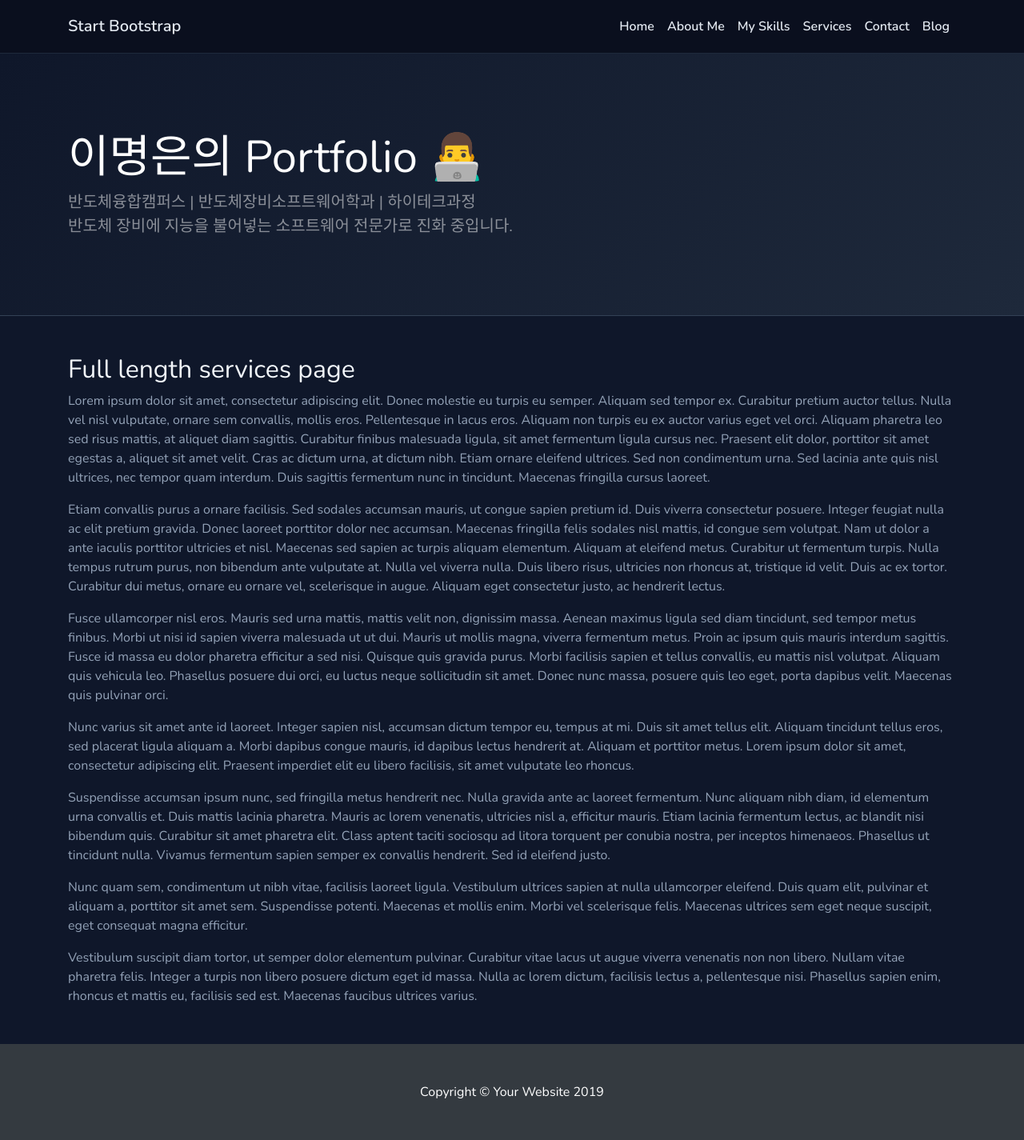
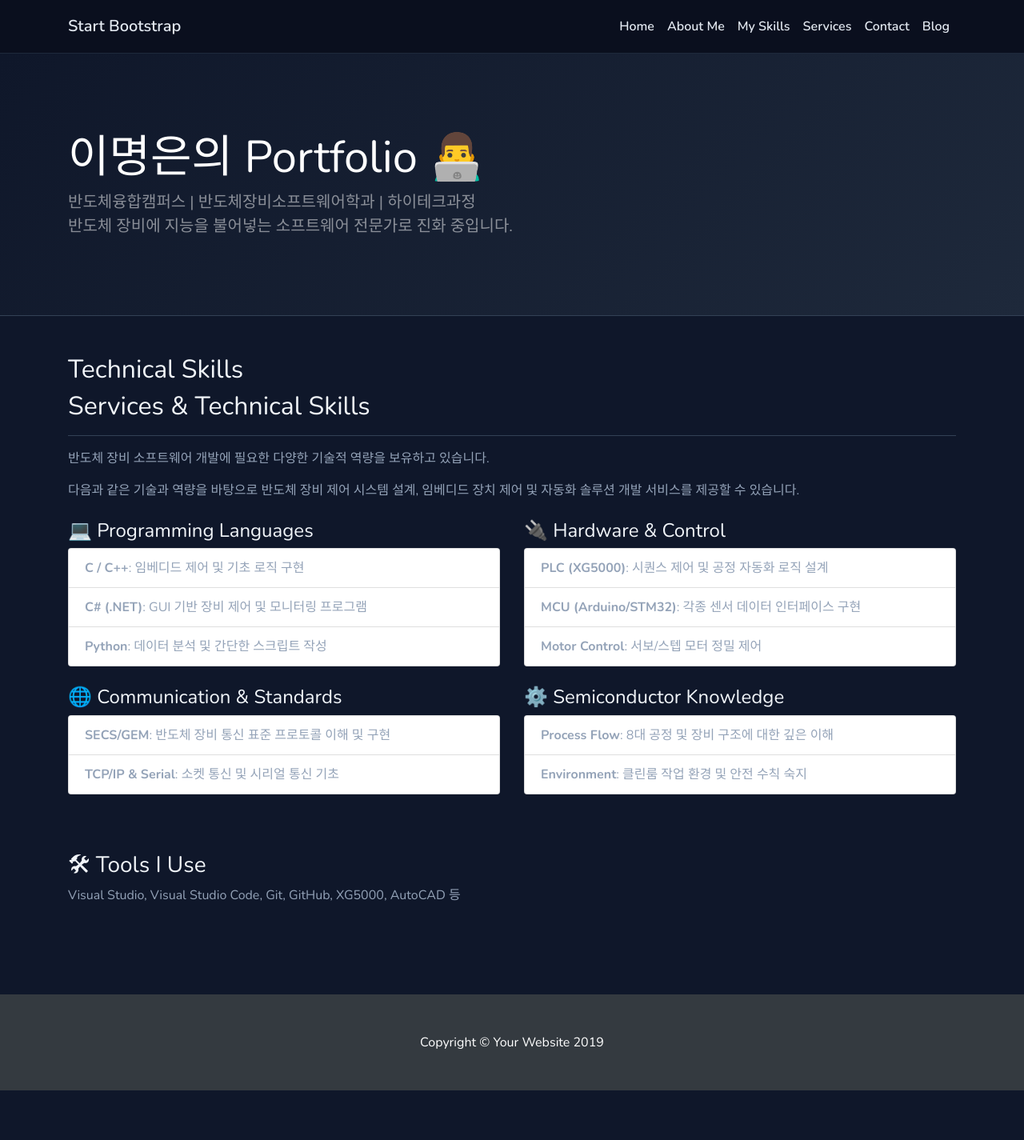
Before and after one commit to lee-myeong-eun/lee-myeong-eun.github.io, a Jekyll site: the page built from _pages/services.md, in a window 1280 px wide. Shown: the whole page at 80% size. Built offline with Jekyll 4.4.1, drawn with Linux system fonts in a browser that asks for light colours; our own code applies the rules of GitHub Pages for plain Markdown files; after the commit the page ends 1363 px from its top, so only the background shows below that.

Commit message:
Update services.md

```diff
--- a/_pages/services.md
+++ b/_pages/services.md
@@ -1,20 +1,52 @@
 ---
 layout: default
-permalink: /services/
+title: My Skills
+title: Services & Skills
+permalink: /skills/
 ---
+<div class="row">
+  <div class="col-md-12 mb-5">
+    <h2>Technical Skills</h2>
+    <h2>Services & Technical Skills</h2>
+    <hr />
+    <p>반도체 장비 소프트웨어 개발에 필요한 다양한 기술적 역량을 보유하고 있습니다.</p>
+    <p>다음과 같은 기술과 역량을 바탕으로 반도체 장비 제어 시스템 설계, 임베디드 장치 제어 및 자동화 솔루션 개발 서비스를 제공할 수 있습니다.</p>
+    <div class="row mt-4">
+      <div class="col-md-6 mb-4">
+        <h4>💻 Programming Languages</h4>
+        <ul class="list-group">
+          <li class="list-group-item"><strong>C / C++</strong>: 임베디드 제어 및 기초 로직 구현</li>
+          <li class="list-group-item"><strong>C# (.NET)</strong>: GUI 기반 장비 제어 및 모니터링 프로그램</li>
+          <li class="list-group-item"><strong>Python</strong>: 데이터 분석 및 간단한 스크립트 작성</li>
+        </ul>
+      </div>
 
-## Full length services page
-
-Lorem ipsum dolor sit amet, consectetur adipiscing elit. Donec molestie eu turpis eu semper. Aliquam sed tempor ex. Curabitur pretium auctor tellus. Nulla vel nisl vulputate, ornare sem convallis, mollis eros. Pellentesque in lacus eros. Aliquam non turpis eu ex auctor varius eget vel orci. Aliquam pharetra leo sed risus mattis, at aliquet diam sagittis. Curabitur finibus malesuada ligula, sit amet fermentum ligula cursus nec. Praesent elit dolor, porttitor sit amet egestas a, aliquet sit amet velit. Cras ac dictum urna, at dictum nibh. Etiam ornare eleifend ultrices. Sed non condimentum urna. Sed lacinia ante quis nisl ultrices, nec tempor quam interdum. Duis sagittis fermentum nunc in tincidunt. Maecenas fringilla cursus laoreet.
-
-Etiam convallis purus a ornare facilisis. Sed sodales accumsan mauris, ut congue sapien pretium id. Duis viverra consectetur posuere. Integer feugiat nulla ac elit pretium gravida. Donec laoreet porttitor dolor nec accumsan. Maecenas fringilla felis sodales nisl mattis, id congue sem volutpat. Nam ut dolor a ante iaculis porttitor ultricies et nisl. Maecenas sed sapien ac turpis aliquam elementum. Aliquam at eleifend metus. Curabitur ut fermentum turpis. Nulla tempus rutrum purus, non bibendum ante vulputate at. Nulla vel viverra nulla. Duis libero risus, ultricies non rhoncus at, tristique id velit. Duis ac ex tortor. Curabitur dui metus, ornare eu ornare vel, scelerisque in augue. Aliquam eget consectetur justo, ac hendrerit lectus.
-
-Fusce ullamcorper nisl eros. Mauris sed urna mattis, mattis velit non, dignissim massa. Aenean maximus ligula sed diam tincidunt, sed tempor metus finibus. Morbi ut nisi id sapien viverra malesuada ut ut dui. Mauris ut mollis magna, viverra fermentum metus. Proin ac ipsum quis mauris interdum sagittis. Fusce id massa eu dolor pharetra efficitur a sed nisi. Quisque quis gravida purus. Morbi facilisis sapien et tellus convallis, eu mattis nisl volutpat. Aliquam quis vehicula leo. Phasellus posuere dui orci, eu luctus neque sollicitudin sit amet. Donec nunc massa, posuere quis leo eget, porta dapibus velit. Maecenas quis pulvinar orci.
-
-Nunc varius sit amet ante id laoreet. Integer sapien nisl, accumsan dictum tempor eu, tempus at mi. Duis sit amet tellus elit. Aliquam tincidunt tellus eros, sed placerat ligula aliquam a. Morbi dapibus congue mauris, id dapibus lectus hendrerit at. Aliquam et porttitor metus. Lorem ipsum dolor sit amet, consectetur adipiscing elit. Praesent imperdiet elit eu libero facilisis, sit amet vulputate leo rhoncus.
-
-Suspendisse accumsan ipsum nunc, sed fringilla metus hendrerit nec. Nulla gravida ante ac laoreet fermentum. Nunc aliquam nibh diam, id elementum urna convallis et. Duis mattis lacinia pharetra. Mauris ac lorem venenatis, ultricies nisl a, efficitur mauris. Etiam lacinia fermentum lectus, ac blandit nisi bibendum quis. Curabitur sit amet pharetra elit. Class aptent taciti sociosqu ad litora torquent per conubia nostra, per inceptos himenaeos. Phasellus ut tincidunt nulla. Vivamus fermentum sapien semper ex convallis hendrerit. Sed id eleifend justo.
-
-Nunc quam sem, condimentum ut nibh vitae, facilisis laoreet ligula. Vestibulum ultrices sapien at nulla ullamcorper eleifend. Duis quam elit, pulvinar et aliquam a, porttitor sit amet sem. Suspendisse potenti. Maecenas et mollis enim. Morbi vel scelerisque felis. Maecenas ultrices sem eget neque suscipit, eget consequat magna efficitur.
-
-Vestibulum suscipit diam tortor, ut semper dolor elementum pulvinar. Curabitur vitae lacus ut augue viverra venenatis non non libero. Nullam vitae pharetra felis. Integer a turpis non libero posuere dictum eget id massa. Nulla ac lorem dictum, facilisis lectus a, pellentesque nisi. Phasellus sapien enim, rhoncus et mattis eu, facilisis sed est. Maecenas faucibus ultrices varius.
+      <div class="col-md-6 mb-4">
+        <h4>🔌 Hardware & Control</h4>
+        <ul class="list-group">
+          <li class="list-group-item"><strong>PLC (XG5000)</strong>: 시퀀스 제어 및 공정 자동화 로직 설계</li>
+          <li class="list-group-item"><strong>MCU (Arduino/STM32)</strong>: 각종 센서 데이터 인터페이스 구현</li>
+          <li class="list-group-item"><strong>Motor Control</strong>: 서보/스텝 모터 정밀 제어</li>
+        </ul>
+      </div>
+      <div class="col-md-6 mb-4">
+        <h4>🌐 Communication & Standards</h4>
+        <ul class="list-group">
+          <li class="list-group-item"><strong>SECS/GEM</strong>: 반도체 장비 통신 표준 프로토콜 이해 및 구현</li>
+          <li class="list-group-item"><strong>TCP/IP & Serial</strong>: 소켓 통신 및 시리얼 통신 기초</li>
+        </ul>
+      </div>
+      <div class="col-md-6 mb-4">
+        <h4>⚙️ Semiconductor Knowledge</h4>
+        <ul class="list-group">
+          <li class="list-group-item"><strong>Process Flow</strong>: 8대 공정 및 장비 구조에 대한 깊은 이해</li>
+          <li class="list-group-item"><strong>Environment</strong>: 클린룸 작업 환경 및 안전 수칙 숙지</li>
+        </ul>
+      </div>
+    </div>
+    <div class="mt-5">
+      <h3>🛠 Tools I Use</h3>
+      <p>Visual Studio, Visual Studio Code, Git, GitHub, XG5000, AutoCAD 등</p>
+    </div>
+  </div>
+</div>
```
